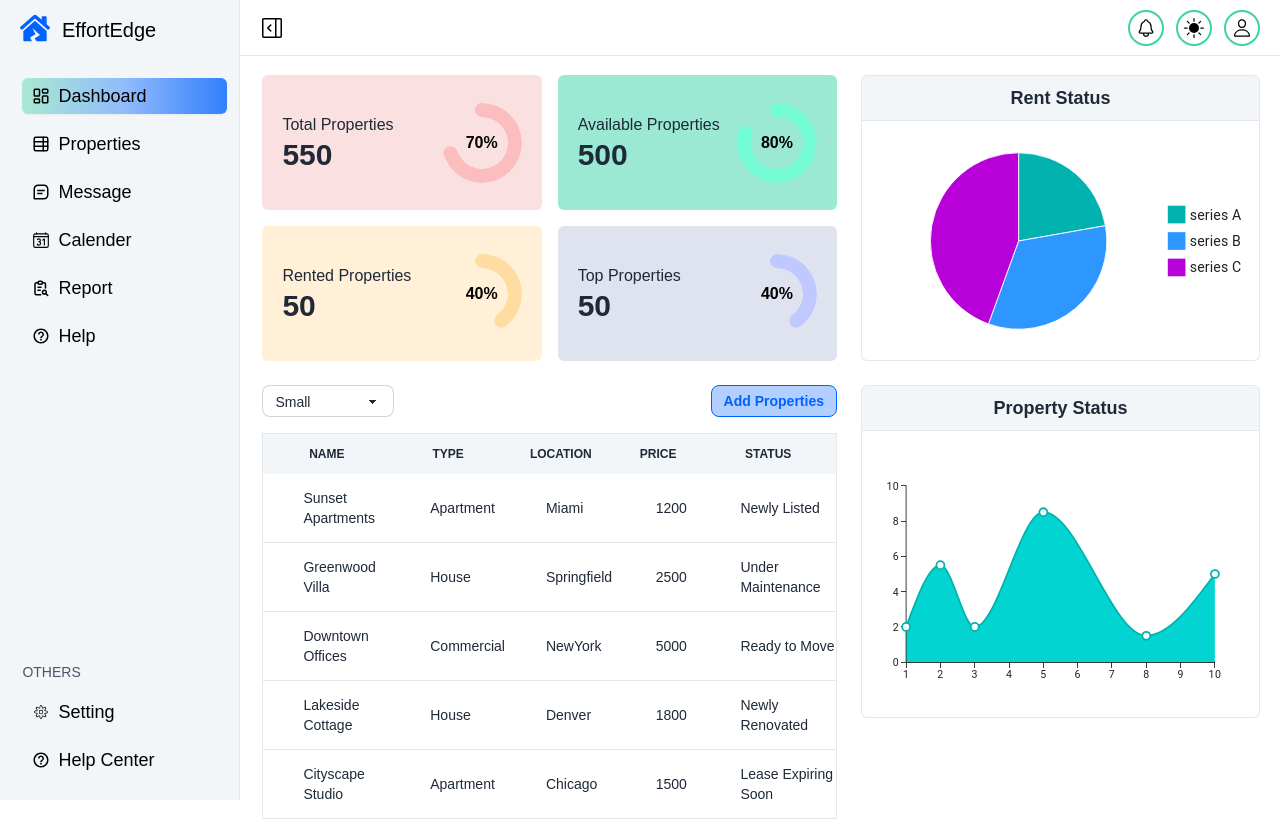
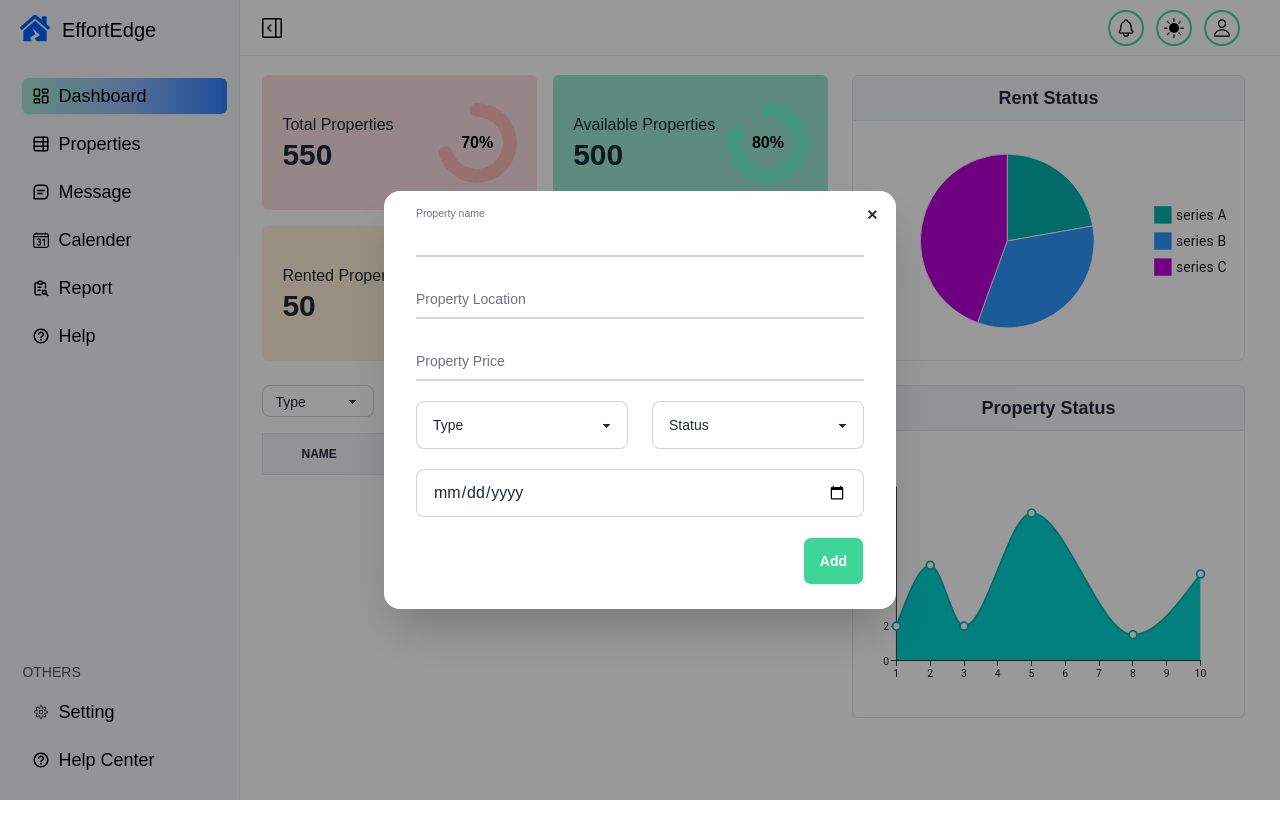
Before and after one commit to Mdafsarx/Job-task-of-Aves-Digital, a Next.js app: page / in a window 1280 px wide. Both pictures are taken after a click on the button "Add Properties". After the commit the page ends 800 px from the top, so only its background shows below. Built offline with nearby package versions, Linux system fonts and the light colour scheme.

Commit message:
functionality 80% done

```diff
--- a/src/app/Components/Dashboard/DashboardNavbar.jsx
+++ b/src/app/Components/Dashboard/DashboardNavbar.jsx
@@ -15,7 +15,7 @@ export default function DashboardNavbar() {
 
     return (
         <div className={`fixed top-0 ${sideBar ? 'w-[calc(100vw-240px)] left-60' : 'w-[calc(100vw-72px)] left-[72px]'}`}>
-            <nav className="w-full h-14 px-5 border-b flex items-center justify-between *:text-black bg-[#F2F6F9] md:bg-transparent">
+            <nav className="w-full h-14 pl-5 pr-10 border-b flex items-center justify-between *:text-black bg-[#F2F6F9] md:bg-transparent">
                 {
                     sideBar
                         ? <GoSidebarExpand className="text-2xl cursor-pointer hover:text-[#3DD598] hidden md:block" onClick={() => {
--- /dev/null
+++ b/src/app/Components/Dashboard/FormModal.jsx
@@ -0,0 +1,112 @@
+'use client'
+
+import { useRouter } from "next/navigation";
+
+
+export default function FormModal() {
+    const router = useRouter()
+
+    const closeModal = () => {
+        const modal = document.getElementById('my_modal_3');
+        modal.close();
+    };
+
+    const handleSubmit = (e) => {
+        e.preventDefault();
+        const target = e.target;
+        const name = target.name.value;
+        const location = target.location.value;
+        const price = target.price.value;
+        const date = target.date.value;
+        const type = target.type.value;
+        const status = target.status.value;
+        const formData = { name, location, price, date, type, status };
+        const storedData = JSON.parse(localStorage?.getItem('propertyData')) || [];
+        storedData.push(formData);
+        localStorage.setItem('propertyData', JSON.stringify(storedData));
+        router.refresh();
+        closeModal();
+    }
+
+    return (
+        <div>
+            <dialog id="my_modal_3" className="modal z-10">
+                <div className="modal-box">
+                    <button className="btn btn-sm btn-circle btn-ghost absolute right-2 top-2" onClick={closeModal}>✕</button>
+                    <form onSubmit={handleSubmit} className="max-w-md mx-auto">
+                        {/* property name */}
+                        <div className="relative z-0 w-full mb-5 group">
+                            <input
+                                name="name"
+                                type="text"
+                                className="block py-2.5 px-0 w-full text-sm text-gray-900 bg-transparent border-0 border-b-2 border-gray-300 appearance-none focus:outline-none focus:ring-0 focus:border-blue-600 peer"
+                                required
+                            />
+                            <label htmlFor="floating_email"
+                                className="peer-focus:font-medium absolute text-sm text-gray-500  duration-300 transform -translate-y-6 scale-75 top-3 -z-10 origin-[0] peer-focus:start-0 rtl:peer-focus:translate-x-1/4 rtl:peer-focus:left-auto peer-focus:text-blue-600 peer-focus:dark:text-blue-500 peer-placeholder-shown:scale-100 peer-placeholder-shown:translate-y-0 peer-focus:scale-75 peer-focus:-translate-y-6">
+                                Property name
+                            </label>
+                        </div>
+                        {/* Property location */}
+                        <div className="relative z-0 w-full mb-5 group">
+                            <input
+                                type="text"
+                                name="location"
+                                className="block py-2.5 px-0 w-full text-sm text-gray-900 bg-transparent border-0 border-b-2 border-gray-300 appearance-none  focus:outline-none focus:ring-0 focus:border-blue-600 peer"
+                                placeholder=" "
+                                required
+                            />
+                            <label
+                                className="peer-focus:font-medium absolute text-sm text-gray-500  duration-300 transform -translate-y-6 scale-75 top-3 -z-10 origin-[0] peer-focus:start-0 rtl:peer-focus:translate-x-1/4 peer-focus:left-auto peer-focus:text-blue-600 peer-focus:dark:text-blue-500 peer-placeholder-shown:scale-100 peer-placeholder-shown:translate-y-0 peer-focus:scale-75 peer-focus:-translate-y-6">
+                                Property Location
+                            </label>
+                        </div>
+                        {/* Property price */}
+                        <div className="relative z-0 w-full mb-5 group">
+                            <input
+                                type="number"
+                                name="price"
+                                className="block py-2.5 px-0 w-full text-sm text-gray-900 bg-transparent border-0 border-b-2 border-gray-300 appearance-none  focus:outline-none focus:ring-0 focus:border-blue-600 peer"
+                                placeholder=" "
+                                required
+                            />
+                            <label
+                                className="peer-focus:font-medium absolute text-sm text-gray-500  duration-300 transform -translate-y-6 scale-75 top-3 -z-10 origin-[0] peer-focus:start-0 rtl:peer-focus:translate-x-1/4 peer-focus:left-auto peer-focus:text-blue-600 peer-focus:dark:text-blue-500 peer-placeholder-shown:scale-100 peer-placeholder-shown:translate-y-0 peer-focus:scale-75 peer-focus:-translate-y-6"
+                            >
+                                Property Price
+                            </label>
+                        </div>
+                        {/* type and status taker selector */}
+                        <div className="grid md:grid-cols-2 md:gap-6">
+                            <div className="relative z-0 w-full mb-5 group">
+                                <select required name="type" className="select select-bordered select-md w-full max-w-xs focus:outline-none focus:border focus:ring-0">
+                                    <option disabled selected>Type</option>
+                                    <option>Commercial</option>
+                                    <option>Apartment</option>
+                                    <option>House</option>
+                                </select>
+                            </div>
+                            <div className="relative z-0 w-full mb-5 group">
+                                <select required name='status' className="select select-bordered select-md w-full max-w-xs focus:outline-none focus:border focus:ring-0">
+                                    <option disabled selected>Status</option>
+                                    <option>Available</option>
+                                    <option>Rented</option>
+                                </select>
+                            </div>
+                        </div>
+                        {/* Date picker */}
+                        <div className="w-full">
+                            <input type="date" name="date" className="input input-bordered w-full max-w-full" required />
+                        </div>
+                        {/* submit button */}
+                        <div className="flex justify-end mt-5">
+                            <button type="submit" className="bg-[#3DD598] btn text-white hover:bg-[#3DD598] hover:text-black">
+                                Add
+                            </button>
+                        </div>
+                    </form>
+                </div>
+            </dialog>
+        </div>
+    )
+}
--- a/src/app/Components/Dashboard/PropertyData.jsx
+++ b/src/app/Components/Dashboard/PropertyData.jsx
@@ -1,107 +1,79 @@
+'use client'
+import { useState } from "react";
+import FormModal from "./FormModal"
+
 export default function PropertyData() {
 
-    const data = [
-        {
-            "id": 1,
-            "propertyName": "Sunset Apartments",
-            "propertyType": "Apartment",
-            "location": "Miami",
-            "ownerName": "John Doe",
-            "rentalStatus": "Available",
-            "rentPrice": 1200,
-            "listedDate": "2024-11-20",
-            "status": "Newly Listed"
-        },
-        {
-            "id": 2,
-            "propertyName": "Greenwood Villa",
-            "propertyType": "House",
-            "location": "Springfield",
-            "ownerName": "Jane Smith",
-            "rentalStatus": "Rented",
-            "rentPrice": 2500,
-            "listedDate": "2024-10-15",
-            "status": "Under Maintenance"
-        },
-        {
-            "id": 3,
-            "propertyName": "Downtown Offices",
-            "propertyType": "Commercial",
-            "location": "NewYork",
-            "ownerName": "Michael Johnson",
-            "rentalStatus": "Available",
-            "rentPrice": 5000,
-            "listedDate": "2024-09-30",
-            "status": "Ready to Move"
-        },
-        {
-            "id": 4,
-            "propertyName": "Lakeside Cottage",
-            "propertyType": "House",
-            "location": "Denver",
-            "ownerName": "Emily Carter",
-            "rentalStatus": "Available",
-            "rentPrice": 1800,
-            "listedDate": "2024-11-10",
-            "status": "Newly Renovated"
-        },
-        {
-            "id": 5,
-            "propertyName": "Cityscape Studio",
-            "propertyType": "Apartment",
-            "location": "Chicago",
-            "ownerName": "David Miller",
-            "rentalStatus": "Rented",
-            "rentPrice": 1500,
-            "listedDate": "2024-10-01",
-            "status": "Lease Expiring Soon"
+    const [storedData, setStoredData] = useState(JSON.parse(localStorage?.getItem('propertyData')) || [])
+
+
+    const handleType = (e) => {
+        const type = e.target.value;
+        const filterData = JSON.parse(localStorage.getItem('propertyData'))?.filter((data) => data?.type === type)
+        setStoredData(filterData)
     }
-    ]
+    const handleStatus = (e) => {
+        const status = e.target.value;
+        const filterData = JSON.parse(localStorage.getItem('propertyData'))?.filter((data) => data?.status === status)
+        setStoredData(filterData)
+    }
 
     return (
         <div className="w-full relative overflow-x-auto">
             {/* filter and add Property */}
             <div className="flex items-center justify-between flex-col flex-wrap md:flex-row pb-4 ">
                 {/* filter */}
-                <div>
-                    <select className="select select-bordered select-sm w-full max-w-xs focus:outline-none focus:border focus:ring-0">
-                        <option>Small</option>
-                        <option>Small Apple</option>
-                        <option>Small Orange</option>
-                        <option>Small Tomato</option>
+                <div className="flex items-center gap-x-4">
+                    <select onChange={handleType} className="select select-bordered select-sm w-full max-w-xs focus:outline-none focus:border focus:ring-0">
+                        <option disabled selected>Type</option>
+                        <option>Commercial</option>
+                        <option>Apartment</option>
+                        <option>House</option>
+                    </select>
+                    <select onChange={handleStatus} className="select select-bordered select-sm w-full max-w-xs focus:outline-none focus:border focus:ring-0">
+                        <option disabled selected>Status</option>
+                        <option>Available</option>
+                        <option>Rented</option>
                     </select>
                 </div>
 
                 {/* add property */}
-                <button className="btn btn-sm text-sm bg-[#0062FF4D] text-[#0062FF] border border-[#0062FF]">Add Properties</button>
+                <button onClick={
+                    () => document.getElementById('my_modal_3').showModal()
+                }
+                    className="btn btn-sm text-sm bg-[#0062FF4D] text-[#0062FF] border border-[#0062FF]">Add Properties</button>
             </div>
             {/* property data */}
+            <div className=" max-h-72 overflow-y-auto">
                 <table className="w-full text-sm border">
 
                     <thead className="text-xs uppercase bg-[#F2F6F9]">
                         <tr>
                             <th className="px-6 py-3">Name</th>
                             <th className="px-6 py-3">Type</th>
-                        <th className="px-6 py-3">Location</th>
                             <th className="px-6 py-3">Price</th>
+                            <th className="px-6 py-3">Date</th>
                             <th className="px-6 py-3">Status</th>
                         </tr>
                     </thead>
 
                     <tbody>
                         {/* Example user rows */}
-                    {data.map((P) => (
-                        <tr key={P?.id} className="border-b">
-                            <td className="pl-10 py-3.5">{P.propertyName}</td>
-                            <td className="pl-10 py-3.5">{P.propertyType}</td>
-                            <td className="pl-10 py-3.5">{P.location}</td>
-                            <td className="pl-10 py-3.5">{P.rentPrice}</td>
-                            <td className="pl-10 py-3.5">{P.status}</td>
+                        {storedData?.map((P) => (
+                            <tr key={P?.id} className="border-t hover:bg-[#F2F6F999]">
+                                <td className="pl-11 py-3.5">{P.name}</td>
+                                <td className="pl-11 py-3.5">{P.type}</td>
+                                <td className="pl-11 py-3.5">{P.price}</td>
+                                <td className="pl-11 py-3.5">{P.date}</td>
+                                <td className="pl-11 py-3.5">{P.status}</td>
                             </tr>
                         ))}
                     </tbody>
 
                 </table>
             </div>
+
+            <FormModal />
+        </div>
     )
 }
--- a/tailwind.config.js
+++ b/tailwind.config.js
@@ -16,4 +16,7 @@ module.exports = {
   plugins: [
     require('daisyui'),
   ],
+  daisyui: {
+    themes: ["light", "dark", "cupcake"],
+  },
 };
```
Also changed, not shown: src/app/page.js (+3 -4 lines). Lines whose indentation alone changed are shown as unchanged.
